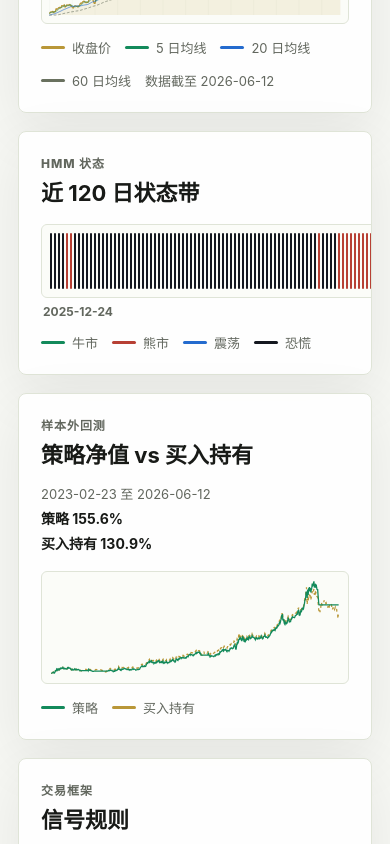
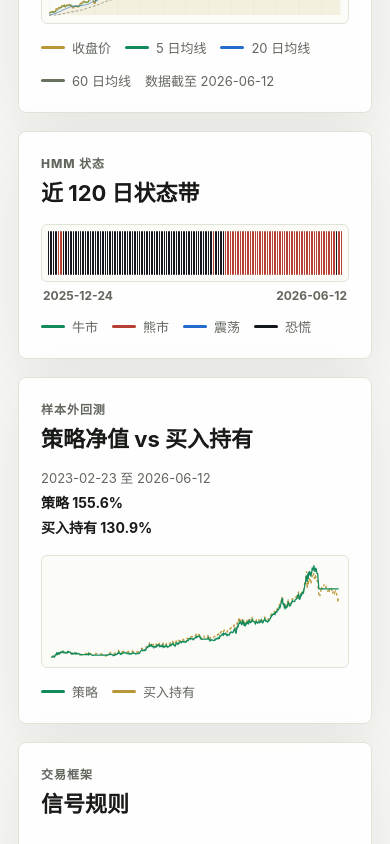
Before and after one commit to renqipan/gold_trading, a Next.js app: page / in a window 390 px wide. Shown: the part 1320-2164 px from the top of the page. Built offline with nearby package versions, Linux system fonts and the light colour scheme.

Commit message:
Fix mobile state tape overflow

```diff
--- a/app/globals.css
+++ b/app/globals.css
@@ -216,6 +216,7 @@ h1.watch {
 }
 
 .panel {
+  min-width: 0;
   padding: 22px;
   overflow: hidden;
 }
@@ -378,6 +379,7 @@ h2 {
 .stateTapeFrame {
   display: grid;
   gap: 7px;
+  min-width: 0;
 }
 
 .stateTapeAxis {
@@ -393,9 +395,11 @@ h2 {
 
 .stateTape {
   display: grid;
-  grid-template-columns: repeat(120, minmax(2px, 1fr));
+  grid-template-columns: repeat(120, minmax(0, 1fr));
   gap: 2px;
   height: 74px;
+  min-width: 0;
+  width: 100%;
   padding: 8px;
   border: 1px solid var(--line);
   background: #fbfcf8;
@@ -403,7 +407,7 @@ h2 {
 }
 
 .stateBlock {
-  min-width: 2px;
+  min-width: 0;
   border-radius: 3px;
 }
 
@@ -576,4 +580,10 @@ h2 {
   .stateTapeFrame {
     gap: 6px;
   }
+
+  .stateTape {
+    gap: 1px;
+    height: 58px;
+    padding: 6px;
+  }
 }
```
